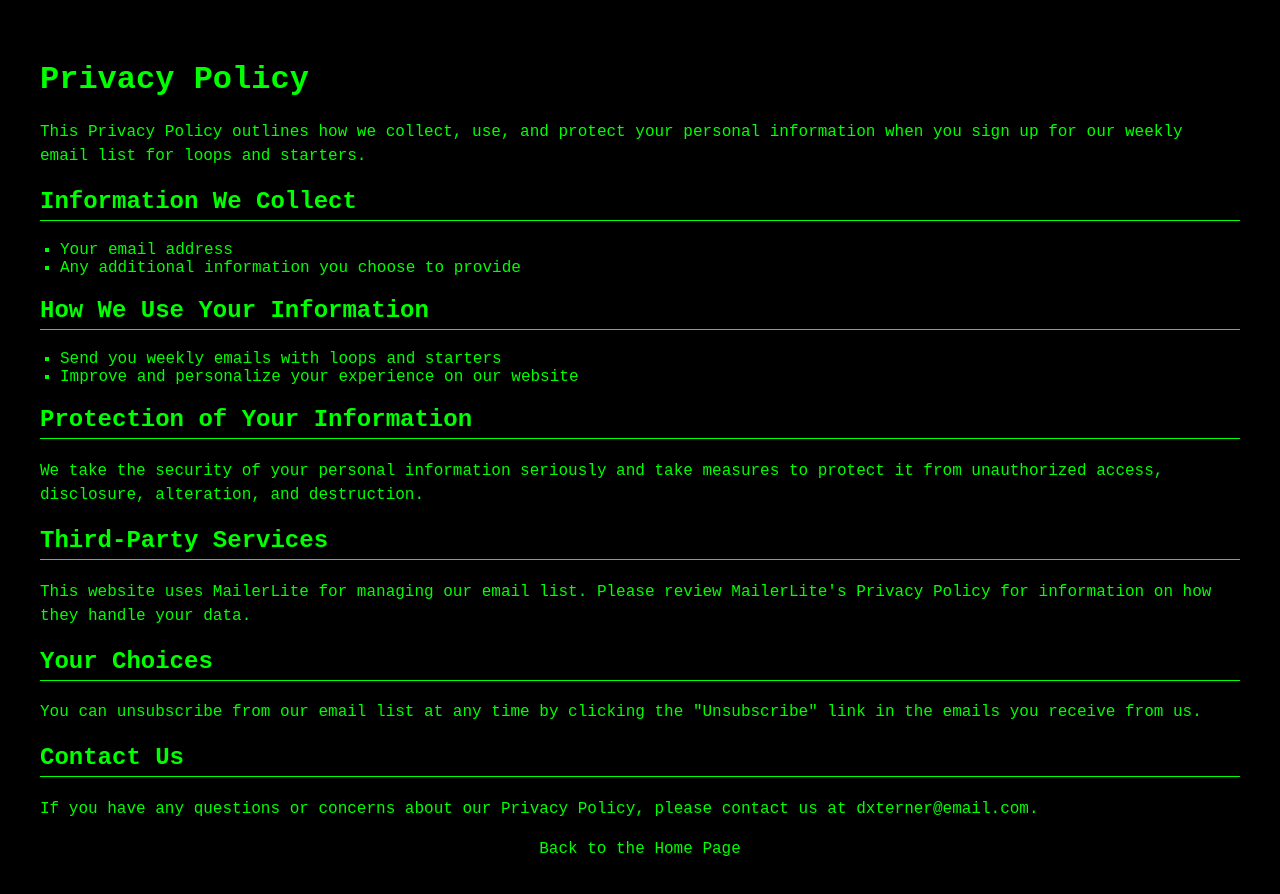
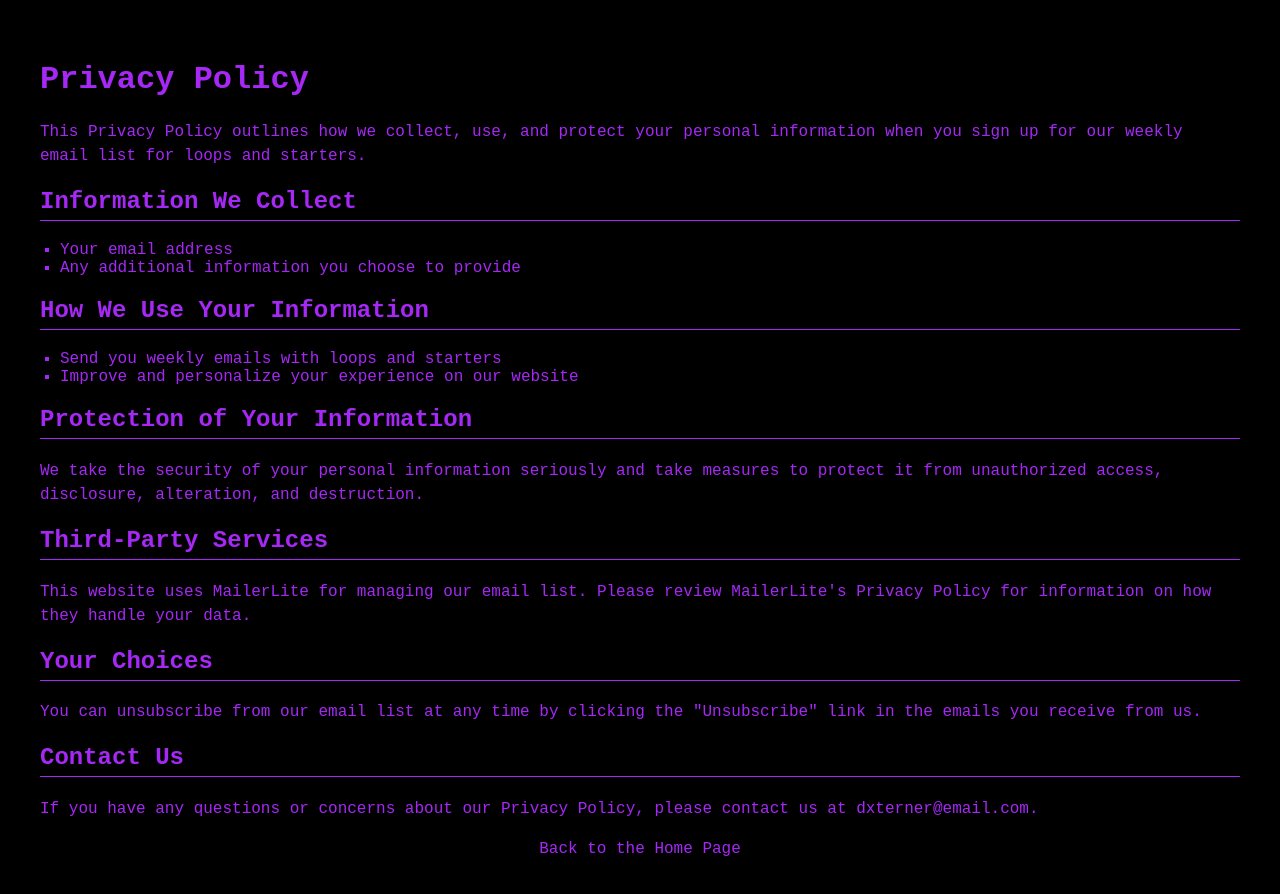
Before and after one commit to proddxterner/Weeklies, a plain HTML site: page privacy-policy.html in a window 1280 px wide. Drawn offline with Linux system fonts and the light colour scheme.

Commit message:
Match Coloscheme to Banner

```diff
--- a/privacy-policy.html
+++ b/privacy-policy.html
@@ -13,23 +13,23 @@
             padding: 20px;
             font-family: 'Courier New', monospace;
             background-color: #000;
-            color: #00ff00;
+            color: #a528F5;
             text-align: left;
         }
 
         h1 {
-            color: #00ff00;
+            color: #a528F5;
         }
 
         h2 {
-            color: #00ff00;
-            border-bottom: 1px solid #00ff00;
+            color: #a528F5;
+            border-bottom: 1px solid #a528F5;
             padding-bottom: 5px;
             margin-top: 20px;
         }
 
         p {
-            color: #00ff00;
+            color: #a528F5;
             line-height: 1.5;
         }
 
@@ -39,7 +39,7 @@
         }
 
         a {
-            color: #00ff00;
+            color: #a528F5;
             text-decoration: none;
         }
 
```
Also changed, not shown: index.html (+6 -6 lines).
